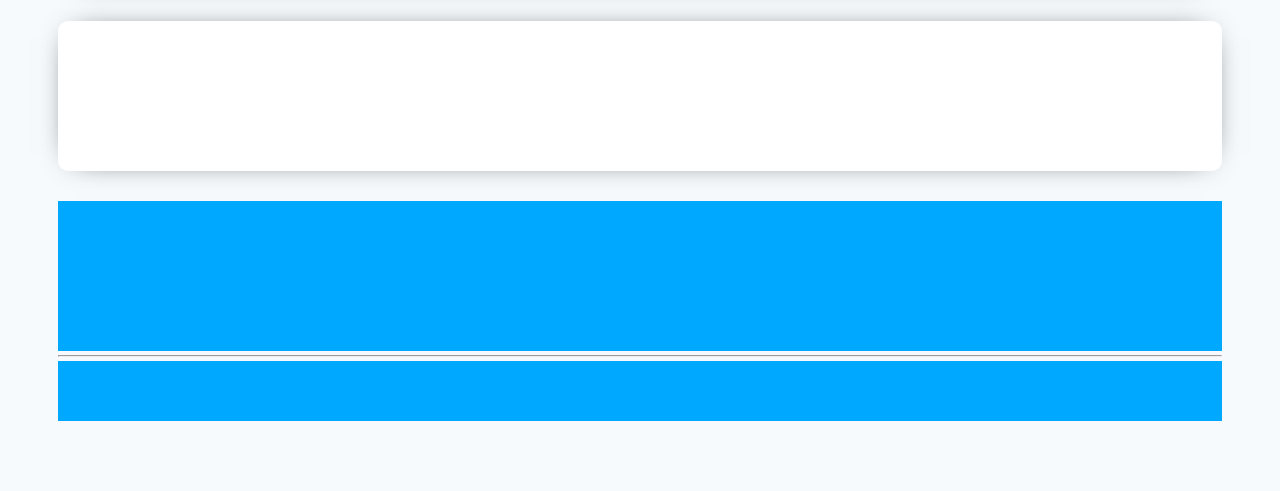
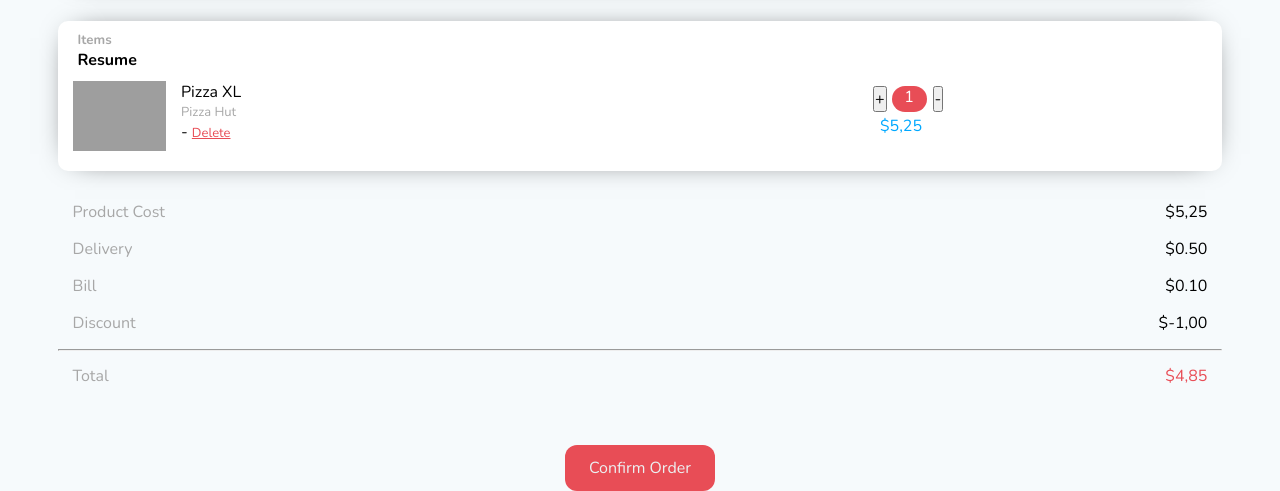
Before and after one commit to stormwings/webpack_legacy, a website built with webpack: page src/index.html in a window 1280 px wide. Shown: the part 358-849 px from the top of the page. Before the commit the page ends 800 px from the top, so only its background shows below. Built offline with nearby package versions, Linux system fonts and the light colour scheme; no server answers; grey boxes are pictures that could not be loaded.

Commit message:
checkout layout finished

```diff
--- a/src/css/page.scss
+++ b/src/css/page.scss
@@ -863,6 +863,7 @@ section {
       &__change {
         width: 85%;
         border: none;
+        outline: none;
         border-radius: 25px;
         background-color: $colorPink;
         color: $colorWhite;
@@ -874,35 +875,143 @@ section {
 #section_sixteen {
   margin-top: 15px;
   height: 150px;
+  display: flex;
+  flex-direction: column;
   background-color: $colorWhite;
   border-radius: 10px;
   -webkit-box-shadow: 0px 0px 30px -17px $colorBlack;
   -moz-box-shadow: 0px 0px 30px -17px $colorBlack;
   box-shadow: 0px 0px 30px -17px $colorBlack;
 
-  .checkout__address {
-    height: 100%;
-    margin-bottom: 5px;
+  .cart__header {
+    padding: 10px 10px 10px 20px;
+
+    &__subtitle {
+      margin: 0px;
+      color: $colorGrayDark;
+    }
+
+    &__title {
+      margin: 0px;
+    }
+  }
+
+  .cart__article {
+    width: 100%;
+    height: 70px;
+    display: flex;
+
+    &__item {
+      width: 70%;
+      height: 100%;
+      display: flex;
+      flex-direction: row;
+
+      &__image {
+        height: 100%;
+        padding-left: 15px;
+      }
+
+      &__info {
+        display: flex;
+        flex-direction: column;
+        padding: 0 15px 0 15px;
+
+        &__title {}
+
+        &__subtitle {
+          color: $colorGrayDark;
+          font-size: 13px;
+        }
+
+        &__action {
+          span {
+            font-size: 13px;
+            color: $colorPink;
+            text-decoration: underline;
+          }
+        }
+      }
+    }
+
+    &__price {
+      width: 30%;
+      height: 100%;
+      padding-top: 5px;
+
+      &__counter {
+        display: flex;
+
+        div {
+          margin-left: 5px;
+          margin-right: 6px;
+          width: 35px;
+          border: none;
+          border-radius: 25px;
+          text-align: center;
+          background-color: $colorPink;
+          color: $colorWhite;
+        }
+
+        button {
+          padding: 0px;
+        }
+      }
+
+      &__total {
+        color: $colorBlue;
+        margin-top: 3px;
+        padding-left: 7px;
+      }
+    }
   }
 }
 
 #section_seventeen {
   margin-top: 30px;
-  height: 150px;
 
-  .checkout__address {
-    background-color: $colorBlue;
-    height: 100%;
-    margin-bottom: 5px;
+  .confirm__payment {
+    width: 100%;
+
+    &__column {
+      margin-bottom: 15px;
+      display: flex;
+      width: 100%;
+
+      &__title {
+        padding-left: 15px;
+        color: $colorGrayDark;
+        width: 30%;
+      }
+
+      &__value {
+        padding-right: 15px;
+        text-align: right;
+        width: 70%;
+
+        &.discount {
+          color: $colorPink;
+        }
+      }
+    }
   }
 }
 
 #section_eightteen {
-  margin-top: 0px;
+  .button__confirm {
+    position: relative;
+    display: block;
+    margin: 30px auto;
+    padding: 0;
+    border-width: 0;
+    outline: none;
+    border-radius: 12px;
+    background-color: $colorPink;
+    color: #ecf0f1;
 
-  .checkout__address {
-    background-color: $colorBlue;
-    height: 60px;
-    margin-bottom: 5px;
+    &__text {
+      display: block;
+      padding: 12px 24px;
+    }
   }
 }
--- a/src/index.html
+++ b/src/index.html
@@ -525,14 +525,58 @@
         </div>
       </section>
       <section id="section_sixteen">
-        <div class="checkout__address"></div>
+        <div class="cart__header">
+          <h5 class="cart__header__subtitle">Items</h5>
+          <h4 class="cart__header__title">Resume</h4>
+        </div>
+        <div class="cart__article">
+          <div class="cart__article__item">
+            <img class="cart__article__item__image" src="https://image.flaticon.com/icons/svg/135/135646.svg" alt="" />
+            <div class="cart__article__item__info">
+              <div class="cart__article__item__info__title">Pizza XL</div>
+              <div class="cart__article__item__info__subtitle">Pizza Hut</div>
+              <div class="cart__article__item__info__action">- <span>Delete</span></div>
+            </div>
+          </div>
+          <div class="cart__article__price">
+            <div class="cart__article__price__counter">
+              <button>+</button>
+              <div>1</div>
+              <button>-</button>
+            </div>
+            <div class="cart__article__price__total">$5,25</div>
+          </div>
+        </div>
       </section>
       <section id="section_seventeen">
-        <div class="checkout__address"></div>
+        <div class="confirm__payment">
+          <div class="confirm__payment__column">
+            <div class="confirm__payment__column__title">Product Cost</div>
+            <div class="confirm__payment__column__value">$5,25</div>
+          </div>
+          <div class="confirm__payment__column">
+            <div class="confirm__payment__column__title">Delivery</div>
+            <div class="confirm__payment__column__value">$0.50</div>
+          </div>
+          <div class="confirm__payment__column">
+            <div class="confirm__payment__column__title">Bill</div>
+            <div class="confirm__payment__column__value">$0.10</div>
+          </div>
+          <div class="confirm__payment__column">
+            <div class="confirm__payment__column__title">Discount</div>
+            <div class="confirm__payment__column__value">$-1,00</div>
+          </div>
+          <hr style="margin-top: 14px; margin-bottom: 14px;" />
+          <div class="confirm__payment__column">
+            <div class="confirm__payment__column__title">Total</div>
+            <div class="confirm__payment__column__value discount">$4,85</div>
+          </div>
+        </div>
       </section>
-      <hr style="margin-top: 4px; margin-bottom: 4px;" />
       <section id="section_eightteen">
-        <div class="checkout__address"></div>
+        <button class="button__confirm" type="button">
+          <span class="button__confirm__text">Confirm Order</span>
+        </button>
       </section>
     </main>
   </body>
```
